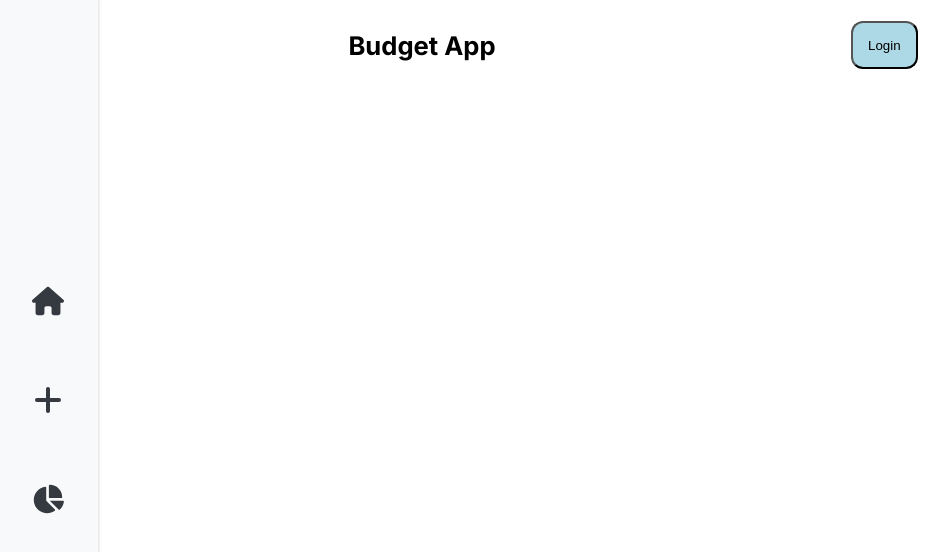
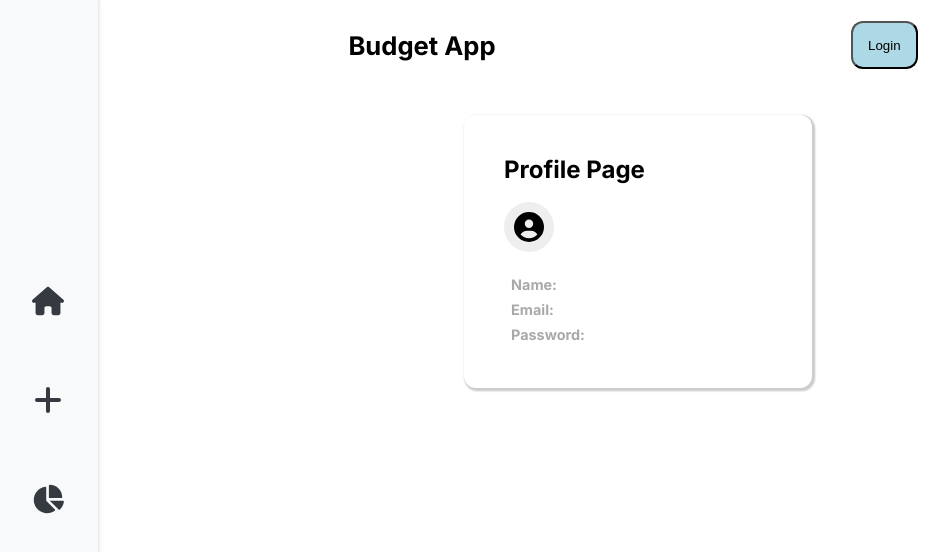
Before and after one commit to benediktbrenk/budget-app, a Next.js app: page /ProfilePage in a window 1280 px wide. Shown: the top 552 px of the page, without its empty margins (2-951 px from the left). Built offline with nearby package versions, Linux system fonts and the light colour scheme; no server answers.

Commit message:
design  ProfilePage

```diff
--- a/components/EditProfile/EditProfile.styled.js
+++ /dev/null
@@ -1,27 +0,0 @@
-import styled from "styled-components";
-
-export const FormField = styled.div`
-  display: flex;
-  flex-direction: column;
-  align-items: center;
-  padding-left: 20px;
-  gap: 0.1rem;
-  margin: 5px;
-
-  label {
-    padding-left: 7px;
-    color: darkgrey;
-    font-weight: bold;
-    font-size: 0.9rem;
-  }
-
-  input {
-    margin-left: 20px;
-    margin-bottom: 2px;
-    max-width: 125px;
-  }
-
-  input[type="email"] {
-    margin-left: 50px;
-  }
-`;
--- a/components/EditProfile/index.js
+++ /dev/null
@@ -1,71 +0,0 @@
-import React, { useState, useEffect } from "react";
-import { FaCircleUser } from "react-icons/fa6";
-import { Button } from "../Button/Button.styled";
-import { ProfileIconWrapper } from "../LoginButton/LoginButton.styled";
-import * as Styled from "./EditProfile.styled";
-export default function EditProfile({ userData, updateUserData }) {
-  const [formData, setFormData] = useState({
-    username: "",
-    email: "",
-    password: "",
-  });
-
-  useEffect(() => {
-    if (userData) {
-      setFormData(userData);
-    }
-  }, [userData]);
-
-  const handleChange = (e) => {
-    const { name, value } = e.target;
-    setFormData({ ...formData, [name]: value });
-  };
-
-  const handleSubmit = (e) => {
-    e.preventDefault();
-    updateUserData(formData);
-  };
-
-  return (
-    <div>
-      <h1>Edit Profile</h1>
-      <ProfileIconWrapper>
-        <FaCircleUser size={24} />
-      </ProfileIconWrapper>
-
-      <Styled.FormField onSubmit={handleSubmit}>
-        <div>
-          <label>Username:</label>
-          <input
-            type="text"
-            name="username"
-            value={formData.username}
-            onChange={handleChange}
-            required
-          />
-        </div>
-        <div>
-          <label>Email:</label>
-          <input
-            type="email"
-            name="email"
-            value={formData.email}
-            onChange={handleChange}
-            required
-          />
-        </div>
-        <div>
-          <label>Password:</label>
-          <input
-            type="password"
-            name="password"
-            value={formData.password}
-            onChange={handleChange}
-            required
-          />
-        </div>
-        <Button type="submit">Save</Button>
-      </Styled.FormField>
-    </div>
-  );
-}
--- a/components/ProfileManager/index.js
+++ /dev/null
@@ -1,32 +0,0 @@
-import { useState, useEffect } from "react";
-import { useRouter } from "next/router";
-import ProfilePage from "../ProfilePage";
-import EditProfile from "../EditProfile";
-
-export default function ProfileManager() {
-  const [userData, setUserData] = useState({
-    username: "",
-    email: "",
-    password: "",
-  });
-
-  const router = useRouter();
-
-  const updateUserData = (newData) => {
-    setUserData(newData);
-    router.push("/ProfilePage");
-  };
-
-  useEffect(() => {}, [router.pathname]);
-
-  return (
-    <div>
-      {router.pathname === "/ProfilePage" && (
-        <ProfilePage userData={userData} />
-      )}
-      {router.pathname === "/EditProfile" && (
-        <EditProfile userData={userData} updateUserData={updateUserData} />
-      )}
-    </div>
-  );
-}
--- /dev/null
+++ b/components/ProfilePage/Profile.styled.js
@@ -0,0 +1,54 @@
+import { styled } from "styled-components";
+
+export const FormField = styled.div`
+  display: flex;
+  flex-direction: column;
+  justify-content: space-between;
+  border-radius: 0.75rem;
+  padding: 40px;
+  gap: 0.1rem;
+  margin: 20px;
+  box-shadow: 0.1rem 0.1rem 0.1rem 0.1rem rgba(0, 0, 0, 0.2);
+
+  label {
+    padding-left: 7px;
+    color: darkgrey;
+    font-weight: bold;
+    font-size: 0.9rem;
+  }
+
+  input,
+  select,
+  textarea {
+    border: none;
+    border-radius: 0.3rem;
+    font-family: arial;
+  }
+
+  input,
+  select {
+    padding: 5px;
+  }
+
+  textarea {
+    height: 50px;
+  }
+`;
+
+export const FormTitle = styled.h1`
+  font-size: 1.5rem;
+  font-weight: bold;
+  margin-bottom: 1rem;
+`;
+
+export const ProfileIconWrapper = styled.div`
+  display: flex;
+  justify-content: center;
+  align-items: center;
+  margin-bottom: 20px;
+  padding: 10px;
+  border-radius: 50%;
+  background-color: #eee;
+  width: 50px;
+  height: 50px;
+`;
--- a/components/ProfilePage/index.js
+++ b/components/ProfilePage/index.js
@@ -1,28 +1,31 @@
-import { ProfileIconWrapper } from "@/components/LoginButton/LoginButton.styled";
-import Link from "next/link";
+import React from "react";
+import * as Styled from "./Profile.styled";
+import { ProfileIconWrapper } from "../LoginButton/LoginButton.styled";
 import { FaCircleUser } from "react-icons/fa6";
 
-export default function ProfilePage({ userData }) {
-  if (!userData || !userData.username || !userData.email) {
-    return <div></div>;
-  }
+const Profile = ({}) => {
+  return (
+    <Styled.FormField>
+      <Styled.FormTitle>Profile Page</Styled.FormTitle>
+      <Styled.ProfileIconWrapper>
+        <FaCircleUser size={1000} />
+      </Styled.ProfileIconWrapper>
+      <form>
+        <div>
+          <label htmlFor="name">Name:</label>
+          <input type="text" name="name" />
+        </div>
+        <div>
+          <label htmlFor="email">Email:</label>
+          <input type="email" name="email" />
+        </div>
+        <div>
+          <label htmlFor="password">Password:</label>
+          <input type="password" name="password" />
+        </div>
+      </form>
+    </Styled.FormField>
+  );
+};
 
-  return (
-    <div>
-      <h1>Profile Page</h1>
-      <ProfileIconWrapper>
-        <FaCircleUser size={24} />
-      </ProfileIconWrapper>
-      <div>
-        <p>Username: {userData.username}</p>
-        <p>Email: {userData.email}</p>
-      </div>
-
-      <div>
-        <Link href="/EditProfile">
-          <button>Edit Profile</button>
-        </Link>
-      </div>
-    </div>
-  );
-}
+export default Profile;
--- a/pages/EditProfile/index.js
+++ /dev/null
@@ -1,5 +0,0 @@
-import EditProfile from "../../components/EditProfile";
-
-export default function EditProfilePage() {
-  return <EditProfile />;
-}
--- a/pages/ProfilePage/index.js
+++ b/pages/ProfilePage/index.js
@@ -1,5 +1,18 @@
-import Profile from "../../components/ProfilePage";
+import Profile from "@/components/ProfilePage";
+import React from "react";
 
-export default function ProfilePage() {
-  return <Profile />;
-}
+const user = {
+  name: "John Doe",
+  email: "john@example.com",
+  age: 30,
+};
+
+const ProfilePage = () => {
+  return (
+    <div>
+      <Profile user={user} />
+    </div>
+  );
+};
+
+export default ProfilePage;
--- a/pages/_app.js
+++ b/pages/_app.js
@@ -4,7 +4,6 @@ import useSWR from "swr";
 import { SWRConfig } from "swr";
 import Layout from "./layout";
 import { SessionProvider } from "next-auth/react";
-import ProfileManager from "@/components/ProfileManager"; // Assuming this is the location of your ProfileManager component
 
 const fetcher = (url) => fetch(url).then((response) => response.json());
 
@@ -18,7 +17,7 @@ export default function App({ Component, pageProps }) {
   }
 
   if (!data) {
-    return null; // or any other fallback if needed
+    return null;
   }
 
   async function handleAddTransaction(newTransaction) {}
@@ -33,7 +32,6 @@ export default function App({ Component, pageProps }) {
       <SessionProvider session={pageProps.session}>
         <SWRConfig value={{ fetcher }}>
           <Layout>
-            <ProfileManager />
             <Component
               {...pageProps}
               transactions={data}
```
